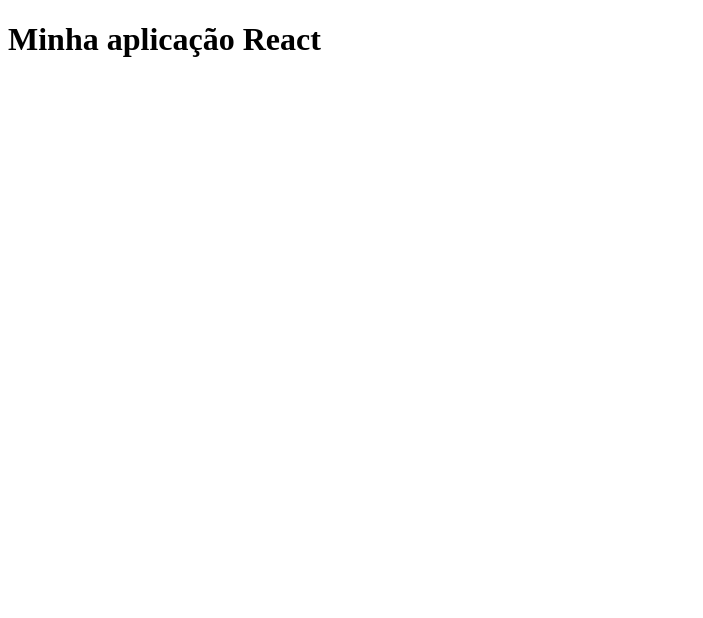
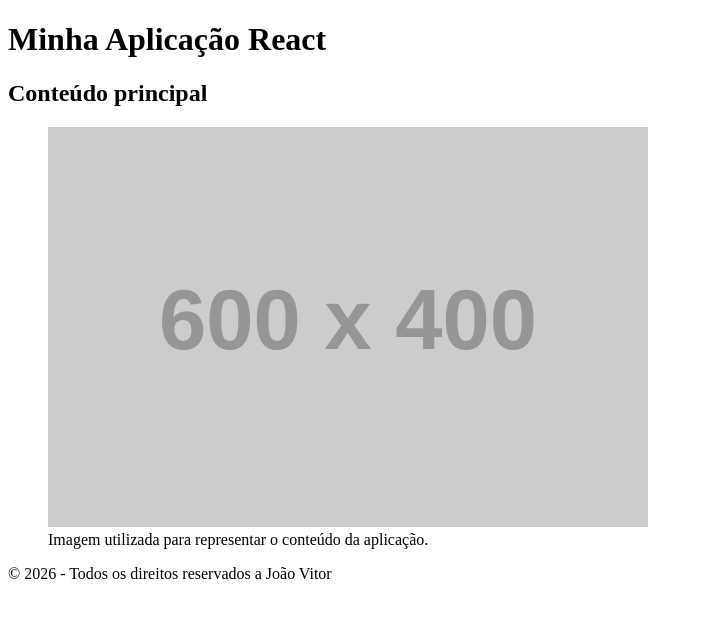
Before and after one commit to 1TDSPJ-26/front-2sem-aula-07, a React (Vite) app in the folder my-app/: page / in a window 1280 px wide. Shown: the top 618 px of the page, without its empty margins (0-703 px from the left). Built offline with nearby package versions, Linux system fonts and the light colour scheme.

Commit message:
feat: adiciona componentes e favicon.

```diff
--- a/my-app/index.html
+++ b/my-app/index.html
@@ -2,6 +2,7 @@
 <html lang="pt-BR">
   <head>
     <meta charset="UTF-8" />
+    <link rel="icon" type="image/png" href="/favicon.png">
     <meta name="viewport" content="width=device-width, initial-scale=1.0" />
     <title>Minha aplicação React</title>
   </head>
--- a/my-app/src/App.tsx
+++ b/my-app/src/App.tsx
@@ -1,8 +1,13 @@
+import Cabecalho from './components/Cabecalho'
+import Conteudo from './components/Conteudo'
+import Rodape from './components/Rodape'
 
 export default function App() {
   return (
-    <main>
-      <h1>Minha aplicação React</h1>
-    </main>
+    <>
+      <Cabecalho />
+      <Conteudo />
+      <Rodape />
+    </>
   )
 }
--- /dev/null
+++ b/my-app/src/components/Cabecalho/index.tsx
@@ -0,0 +1,7 @@
+export default function Cabecalho() {
+  return (
+    <header>
+      <h1>Minha Aplicação React</h1>
+    </header>
+  )
+}
--- /dev/null
+++ b/my-app/src/components/Conteudo/index.tsx
@@ -0,0 +1,18 @@
+export default function Conteudo() {
+  return (
+    <main>
+      <h2>Conteúdo principal</h2>
+
+      <figure>
+        <img
+          src="https://placehold.co/600x400/FFFFF0/FFFFFF/png"
+          alt="Imagem ilustrativa do conteúdo"
+        />
+
+        <figcaption>
+          Imagem utilizada para representar o conteúdo da aplicação.
+        </figcaption>
+      </figure>
+    </main>
+  )
+}
--- /dev/null
+++ b/my-app/src/components/Rodape/index.tsx
@@ -0,0 +1,7 @@
+export default function Rodape() {
+    return (
+        <footer>
+            <p>&copy; 2026 - Todos os direitos reservados a João Vitor</p>
+        </footer>
+    )
+}
```
Also changed, not shown: my-app/public/favicon.png (added).
